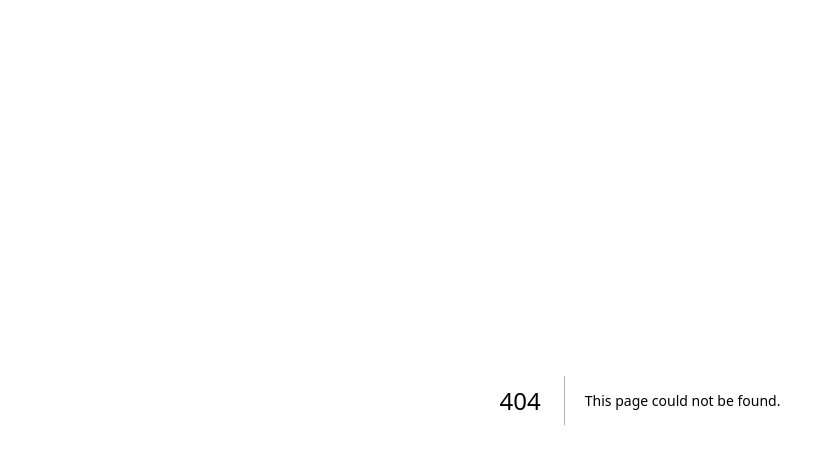
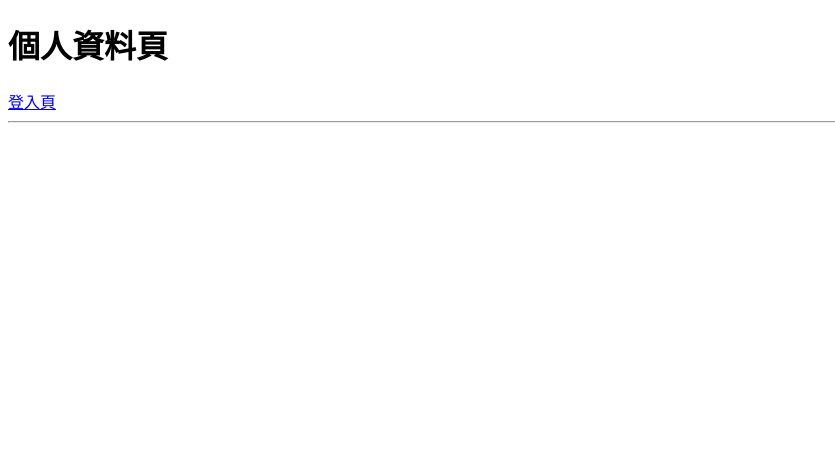
Before and after one commit to eyesofkids/react-mli-com, a Next.js app in the folder course/: page /ch-05-props/context-user/profile in a window 1280 px wide. Before the commit this address had no page. Shown: the top 464 px of the page, without its empty margins (0-835 px from the left). Built offline with nearby package versions, Linux system fonts and the light colour scheme.

Commit message:
context範例-會員登入與資料頁-結構

```diff
--- /dev/null
+++ b/course/app/ch-05-props/context-user/profile/page.js
@@ -0,0 +1,16 @@
+'use client'
+
+import React, { useState, useEffect } from 'react'
+// 使用Link元件取代a標記(連結)
+// 可以保持目前的應用的狀態值(尤其是針對context中的狀態)
+import Link from 'next/link'
+
+export default function ProfilePage() {
+  return (
+    <>
+      <h1>個人資料頁</h1>
+      <Link href="/ch-05-props/context-user/login">登入頁</Link>
+      <hr />
+    </>
+  )
+}
```
Also changed, not shown: course/app/ch-05-props/context-user/login/page.js (added, +16 -0 lines).
